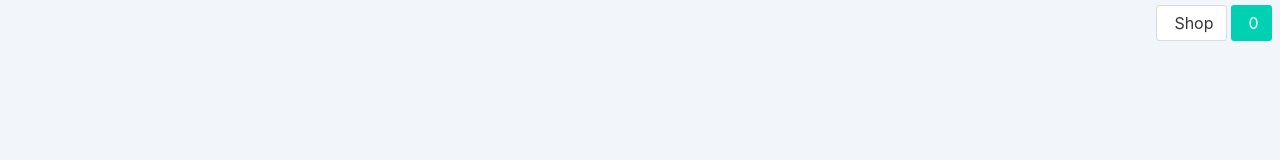
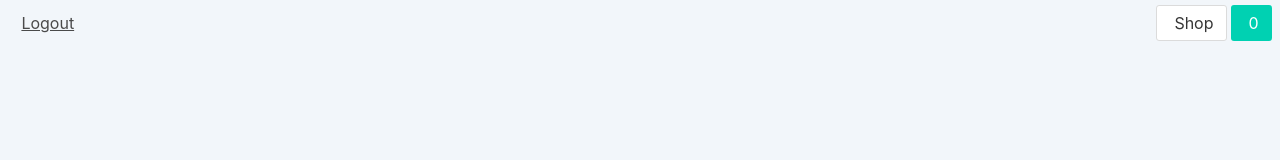
Before and after one commit to ritatanght/fullstack-vue3, a Vue app in the folder 07-routing/: page /products in a window 1280 px wide. Shown: the top 160 px of the page. Built offline with nearby package versions, Linux system fonts and the light colour scheme.

Commit message:
Extract dispatcher to updateInitialState and watch value of token

```diff
--- a/07-routing/src/App.vue
+++ b/07-routing/src/App.vue
@@ -3,20 +3,46 @@ import { mapGetters } from "vuex";
 export default {
   name: "App",
   computed: {
-    ...mapGetters(["cartQuantity"]),
+    ...mapGetters([
+      // Just like how store state should never be mutated directly,
+      // store state properties should never be watched directly.
+      "token",
+      "cartQuantity",
+    ]),
   },
   created() {
     const token = localStorage.getItem("token");
     if (token) {
+      this.updateInitialState(token);
+    }
+  },
+  watch: {
+    token() {
+      if (this.token) {
+        this.updateInitialState(this.token);
+      }
+    },
+  },
+  methods: {
+    logout() {
+      this.$store
+        .dispatch("logout")
+        .then(() => this.$router.push("/login"))
+        .catch(console.log);
+    },
+    updateInitialState(token) {
       this.$store.dispatch("getCartItems", token);
       this.$store.dispatch("getProductItems", token);
-    }
+    },
   },
 };
 </script>
 
 <template>
   <div class="navigation-buttons">
+    <button @click="logout" class="button is-text is-pulled-left">
+      Logout
+    </button>
     <div class="is-pulled-right">
       <router-link to="/products" class="button"
         ><i class="fa fa-user-circle"></i><span>Shop</span>
```
